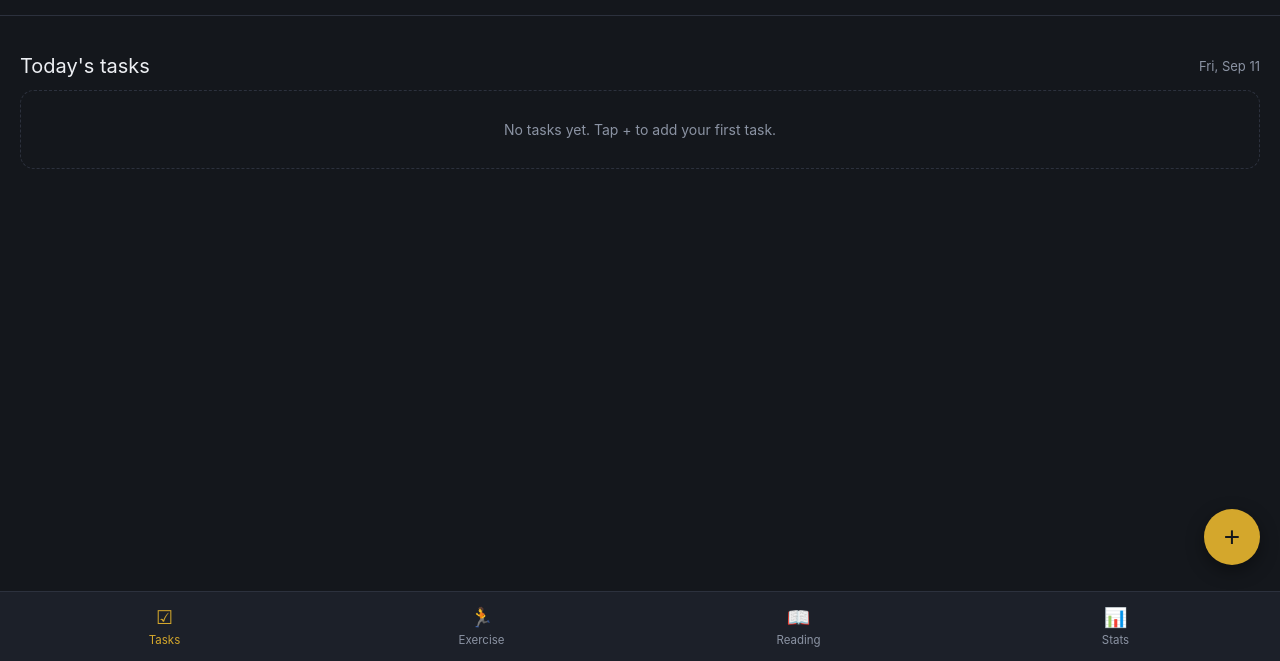
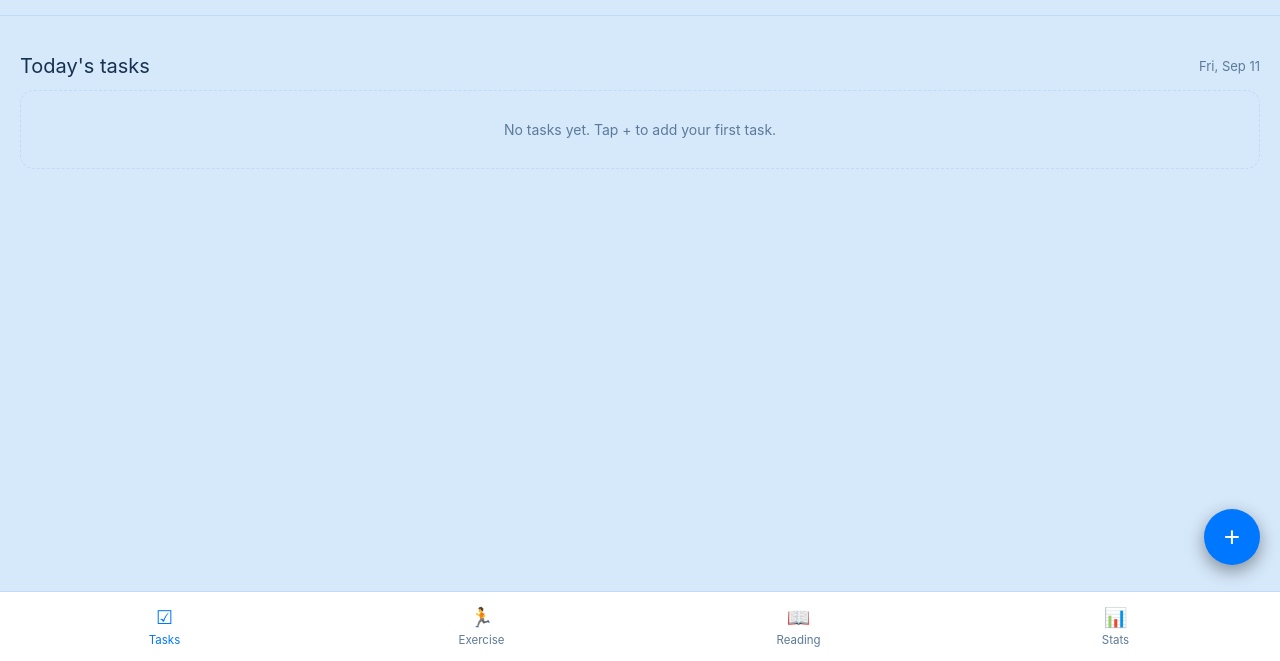
Before and after one commit to Devmanoj25/Personal-App, a plain HTML site: page index.html in a window 1280 px wide. Shown: the part 139-800 px from the top of the page. Drawn offline with nearby package versions, Linux system fonts and the light colour scheme.

Commit message:
Add files via upload

```diff
--- a/index.html
+++ b/index.html
@@ -3,8 +3,8 @@
 <head>
 <meta charset="UTF-8">
 <meta name="viewport" content="width=device-width, initial-scale=1, viewport-fit=cover">
-<meta name="theme-color" content="#14171C">
-<title>Ledger — Routine Quest</title>
+<meta name="theme-color" content="#D6E9FB">
+<title>Dev's App</title>
 <link rel="manifest" href="manifest.json">
 <link rel="icon" href="icon-192.png">
 <link rel="apple-touch-icon" href="icon-192.png">
@@ -12,17 +12,17 @@
 <script src="https://cdnjs.cloudflare.com/ajax/libs/mammoth/1.6.0/mammoth.browser.min.js"></script>
 <style>
   :root{
-    --ink:#14171C;
-    --panel:#1C2029;
-    --panel-2:#242934;
-    --gold:#D4A72C;
-    --gold-dim:#8A7024;
-    --green:#4C9A6B;
-    --red:#B5544A;
-    --blue:#5B8DBF;
-    --text:#EDEFF3;
-    --text-dim:#8B93A3;
-    --line:#2C313D;
+    --ink:#D6E9FB;
+    --panel:#FFFFFF;
+    --panel-2:#E7F2FC;
+    --gold:#0077FF;
+    --gold-dim:#86B9F7;
+    --green:#3F9469;
+    --red:#C1493E;
+    --blue:#7C5CBF;
+    --text:#16324F;
+    --text-dim:#5C7A99;
+    --line:#BFDBF7;
     --radius:14px;
   }
   *{box-sizing:border-box; -webkit-tap-highlight-color:transparent;}
@@ -56,7 +56,7 @@
     color:var(--gold); padding:8px 14px; border-radius:999px; font-size:13px;
     font-family:inherit; cursor:pointer;
   }
-  .redeem-btn:active{background:rgba(212,167,44,0.1);}
+  .redeem-btn:active{background:rgba(0,119,255,0.1);}
 
   main{padding:20px;}
   .section-title{
@@ -107,7 +107,7 @@
 
   .fab{
     position:fixed; right:20px; bottom:96px; width:56px;height:56px; border-radius:50%;
-    background:var(--gold); color:#14171C; border:none; font-size:28px;
+    background:var(--gold); color:#FFFFFF; border:none; font-size:28px;
     box-shadow:0 6px 18px rgba(0,0,0,0.4); cursor:pointer; z-index:20;
   }
 
@@ -150,7 +150,7 @@
   .field-row .field{flex:1;}
   .modal-actions{ display:flex; gap:10px; margin-top:18px; }
   .btn{ flex:1; padding:12px; border-radius:10px; border:none; font-size:14.5px; font-weight:600; font-family:inherit; cursor:pointer; }
-  .btn-primary{background:var(--gold); color:#14171C;}
+  .btn-primary{background:var(--gold); color:#FFFFFF;}
   .btn-ghost{background:transparent; border:1px solid var(--line); color:var(--text);}
   .btn-danger{background:transparent; border:1px solid var(--red); color:var(--red);}
 
@@ -205,14 +205,14 @@
   .reader-title{ flex:1; font-size:14px; font-weight:600; white-space:nowrap; overflow:hidden; text-overflow:ellipsis; }
   .reader-body{
     flex:1; overflow:auto; position:relative; display:flex; align-items:flex-start; justify-content:center;
-    background:#0D0F13; padding:16px;
+    background:#C9E0F7; padding:16px;
   }
   .page-wrap{
     position:relative; background:#fff; box-shadow:0 6px 30px rgba(0,0,0,0.5);
     transition:opacity 0.18s ease; max-width:100%;
   }
   .docx-page{
-    background:#fff; color:#14171C; padding:28px 22px; width:100%; max-width:640px;
+    background:#fff; color:#16324F; padding:28px 22px; width:100%; max-width:640px;
     font-family:Georgia,serif; font-size:15px; line-height:1.6; min-height:60vh;
     border-radius:4px;
   }
@@ -225,7 +225,7 @@
     color:transparent; position:absolute; white-space:pre; transform-origin:0% 0%;
     cursor:text;
   }
-  .text-layer mark{ background:rgba(212,167,44,0.55); }
+  .text-layer mark{ background:rgba(0,119,255,0.35); }
   .reader-navzone{ position:absolute; top:0; bottom:0; width:30%; z-index:5; }
   .reader-navzone.left{left:0;} .reader-navzone.right{right:0;}
   .reader-bottombar{
@@ -380,9 +380,9 @@
     <button class="reader-toolbtn" id="prevPageBtn">‹ Prev</button>
     <div class="page-indicator" id="pageIndicator">–</div>
     <div class="highlight-swatches">
-      <div class="swatch" style="background:#D4A72C" data-color="rgba(212,167,44,0.55)"></div>
+      <div class="swatch" style="background:#0077FF" data-color="rgba(0,119,255,0.35)"></div>
       <div class="swatch" style="background:#4C9A6B" data-color="rgba(76,154,107,0.55)"></div>
-      <div class="swatch" style="background:#5B8DBF" data-color="rgba(91,141,191,0.55)"></div>
+      <div class="swatch" style="background:#7C5CBF" data-color="rgba(124,92,191,0.4)"></div>
     </div>
     <button class="reader-toolbtn" id="nextPageBtn">Next ›</button>
   </div>
--- a/sw.js
+++ b/sw.js
@@ -1,4 +1,4 @@
-const CACHE_NAME = "ledger-cache-v2";
+const CACHE_NAME = "ledger-cache-v4";
 const CORE_FILES = [
   "./index.html",
   "./manifest.json",
```
Also changed, not shown: icon-192.png, icon-512.png, manifest.json.
